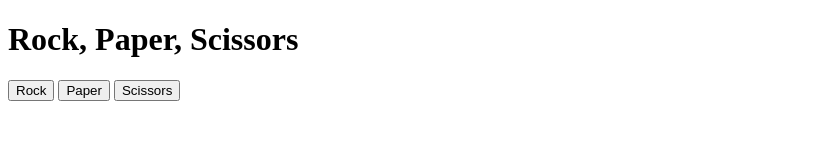
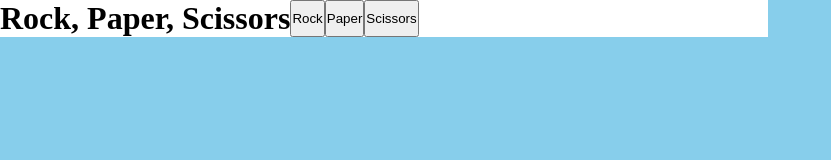
Before and after one commit to rushinski/Rock-Paper-Scissors, a plain HTML site: page index.html in a window 1280 px wide. Shown: the whole page, without its empty margins (0-831 px from the left). Drawn offline with Linux system fonts and the light colour scheme.

Commit message:
RPS Functationality

```diff
--- a/index.html
+++ b/index.html
@@ -7,10 +7,12 @@
   <title>CSET 105 - Rock, Paper, Scissors</title>
 </head>
 <body>
-  <h1>Rock, Paper, Scissors</h1>
-  <button class="moves" value="Rock" onclick="check(this)">Rock</button>
-  <button class="moves" value="Paper" onclick="check(this)">Paper</button>
-  <button class="moves" value="Scissors" onclick="check(this)">Scissors</button>
+  <div class="page">
+    <h1>Rock, Paper, Scissors</h1>
+    <button class="moves" value="Rock" onclick="check(this)">Rock</button>
+    <button class="moves" value="Paper" onclick="check(this)">Paper</button>
+    <button class="moves" value="Scissors" onclick="check(this)">Scissors</button>
+  </div>
   <script src="main.js"></script>
 </body>
 </html>
--- a/style.css
+++ b/style.css
@@ -0,0 +1,16 @@
+* {
+  margin:0;
+  padding:0;
+  box-sizing: border-box;
+}
+
+body {
+  background-color: skyblue;
+}
+
+.page {
+  background-color: white;
+  display: flex;
+  flex-direction: row;
+  width: 60%;
+}
```
